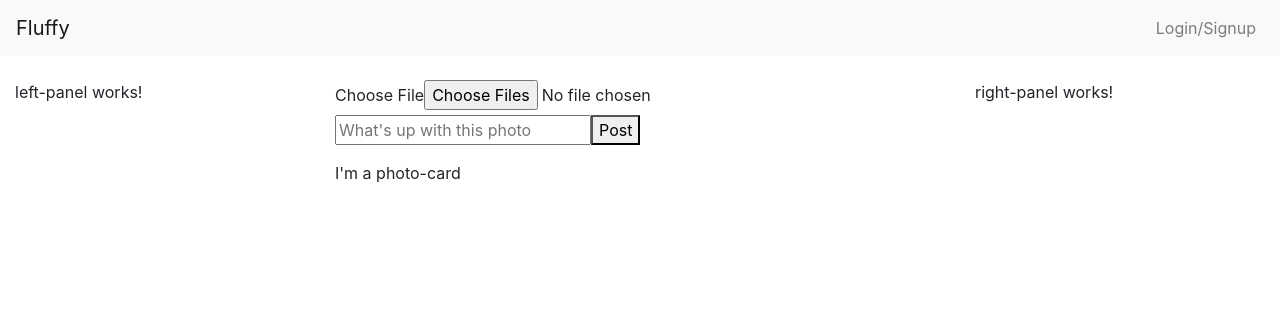
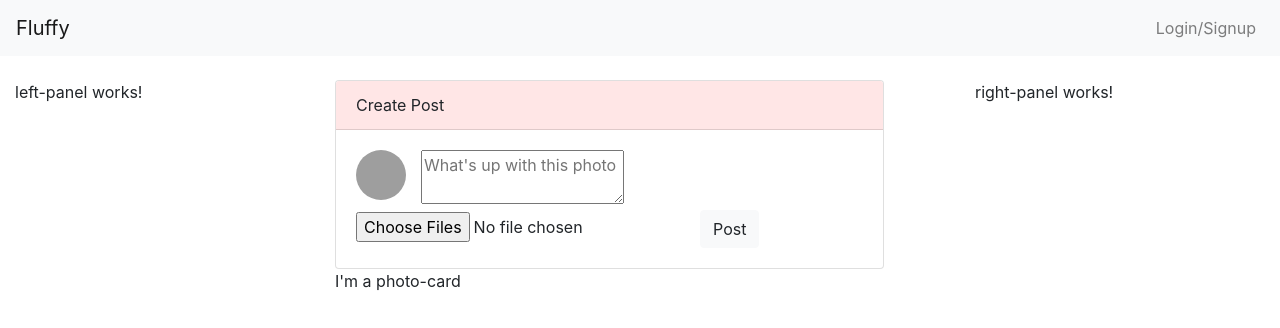
Before and after one commit to shanerbo/Catopia, an Angular app in the folder client/: page / in a window 1280 px wide. Shown: the top 328 px of the page. Built offline with nearby package versions, Linux system fonts and the light colour scheme; grey boxes are pictures that could not be loaded.

Commit message:
temp save

```diff
--- a/client/src/app/compose-box/compose-box.component.html
+++ b/client/src/app/compose-box/compose-box.component.html
@@ -1,7 +1,43 @@
-<div class="form-group">
-  <label for="file">Choose File</label>
-  <input type="file" id="file" (change)="handleFileInput($event.target.files)" multiple>
+<div class="send-post-box">
+  <div class="card">
+    <div class="card-header">
+      Create Post
+    </div>
+    <div class="card-body">
+      <div class="input-post">
+        <div class="row">
+          <div class="col-md-auto">
+            <img
+              src="http://p3.pstatp.com/large/568e00002da81f8118ac"
+              alt="Avatar"
+              class="avatar"
+            />
+          </div>
 
-  <input type="text" placeholder="What's up with this photo" [(ngModel)]="description" id="description">
-  <button id="submit-post" (click)="submitForm($event)">Post</button>
+          <div class="overflow-auto">
+            <textarea
+              placeholder="What's up with this photo"
+              [(ngModel)]="description"
+              id="description"
+            ></textarea>
+          </div>
+        </div>
+      </div>
+
+      <label for="file"></label>
+      <input
+        type="file"
+        id="file"
+        (change)="handleFileInput($event.target.files)"
+        multiple
+      />
+      <button
+        id="submit-post"
+        class="btn btn-light"
+        (click)="submitForm($event)"
+      >
+        Post
+      </button>
+    </div>
+  </div>
 </div>
--- a/client/src/app/compose-box/compose-box.component.scss
+++ b/client/src/app/compose-box/compose-box.component.scss
@@ -0,0 +1,34 @@
+@import "../global.scss";
+
+body {
+  margin: 0;
+  background-color: #f1f1f1;
+}
+
+.avatar {
+  vertical-align: middle;
+  width: 50px;
+  height: 50px;
+  border-radius: 50%;
+}
+
+.send-post-box {
+  width: 90%;
+}
+
+.card-header {
+  background-color: $themeColor;
+}
+
+.card-body {
+  width: 100%;
+  height: 90%;
+  .avator {
+    position: relative;
+    float: left;
+  }
+
+  #description {
+    width: 90%;
+  }
+}
--- /dev/null
+++ b/client/src/app/global.scss
@@ -0,0 +1 @@
+$themeColor: #ffe6e6;
```
